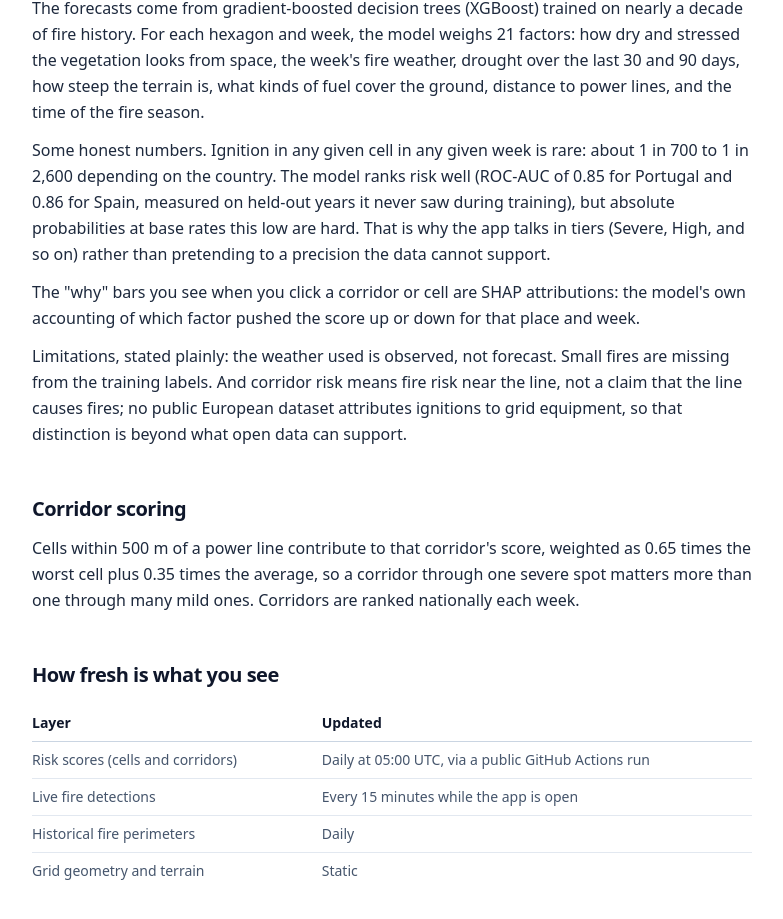
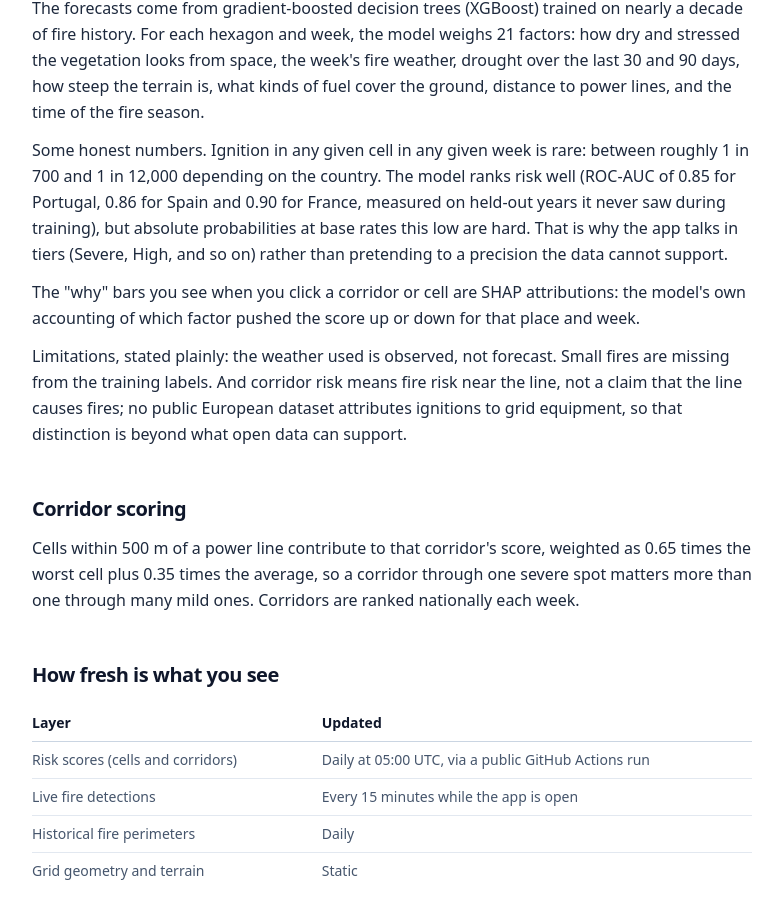
Before and after one commit to davidcoallier/firefinder.eu, a Next.js app in the folder web/: page /about in a window 1280 px wide. Shown: the part 1450-2369 px from the top of the page, without its empty margins (248-1031 px from the left). Built offline with nearby package versions, Linux system fonts and the light colour scheme.

Commit message:
About page: France metrics

```diff
--- a/web/src/app/about/page.tsx
+++ b/web/src/app/about/page.tsx
@@ -174,9 +174,10 @@ export default function AboutPage() {
           </p>
           <p>
             Some honest numbers. Ignition in any given cell in any given week
-            is rare: about 1 in 700 to 1 in 2,600 depending on the country. The
-            model ranks risk well (ROC-AUC of 0.85 for Portugal and 0.86 for
-            Spain, measured on held-out years it never saw during training),
+            is rare: between roughly 1 in 700 and 1 in 12,000 depending on the
+            country. The model ranks risk well (ROC-AUC of 0.85 for Portugal,
+            0.86 for Spain and 0.90 for France, measured on held-out years it
+            never saw during training),
             but absolute probabilities at base rates this low are hard. That is
             why the app talks in tiers (Severe, High, and so on) rather than
             pretending to a precision the data cannot support.
```
